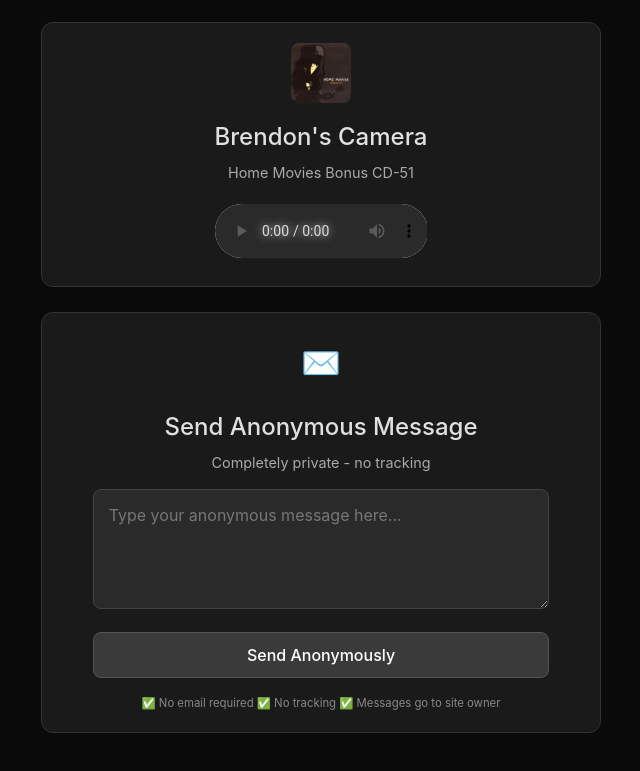
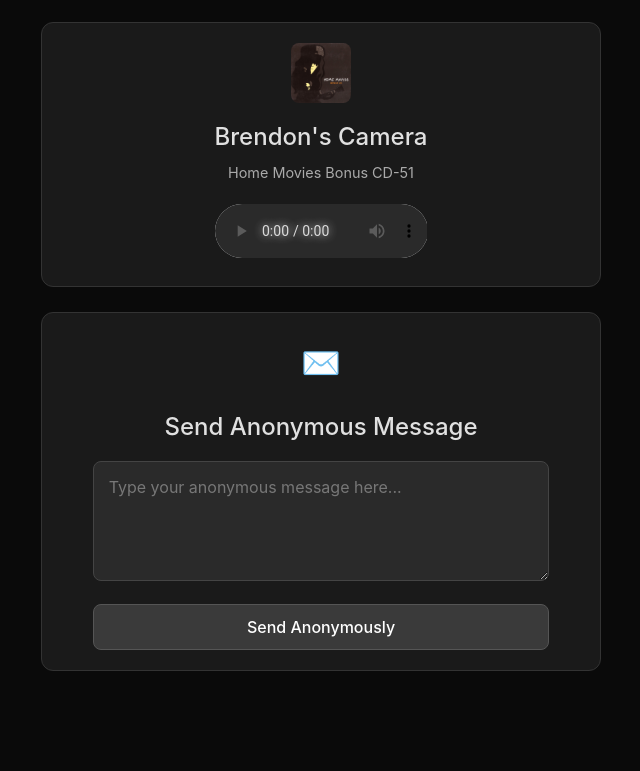
Before and after one commit to woodyroots/woodyroots.github.io, a plain HTML site: page index.html in a window 1280 px wide. Shown: the part 365-1136 px from the top of the page, without its empty margins (319-959 px from the left). Drawn offline with Linux system fonts and the light colour scheme.

Commit message:
Update index.html

```diff
--- a/index.html
+++ b/index.html
@@ -212,13 +212,6 @@
             transform: translateY(1px);
         }
 
-        .privacy-note {
-            margin-top: 15px;
-            color: #888;
-            font-size: 0.85rem;
-            line-height: 1.4;
-        }
-
         /* Success message styling */
         .success-message {
             display: none;
@@ -360,10 +353,9 @@
                 </div>
                 <div class="link-content">
                     <div class="link-title">Send Anonymous Message</div>
-                    <div class="link-url">Completely private - no tracking</div>
 
                     <!-- REPLACE "YOUR_FORM_ID" with your actual Formspree ID -->
-                    <form id="message-form" action="https://formspree.io/f/xzznyrar" method="POST" class="message-form">
+                    <form id="message-form" action="https://formspree.io/f/YOUR_FORM_ID" method="POST" class="message-form">
                         <textarea
                             name="message"
                             placeholder="Type your anonymous message here..."
@@ -388,10 +380,6 @@
                         <h3>✅ Message Sent!</h3>
                         <p>Your anonymous message has been delivered.</p>
                     </div>
-
-                    <p class="privacy-note">
-                        <small>✅ No email required ✅ No tracking ✅ Messages go to site owner</small>
-                    </p>
                 </div>
             </div>
         </div>
```
